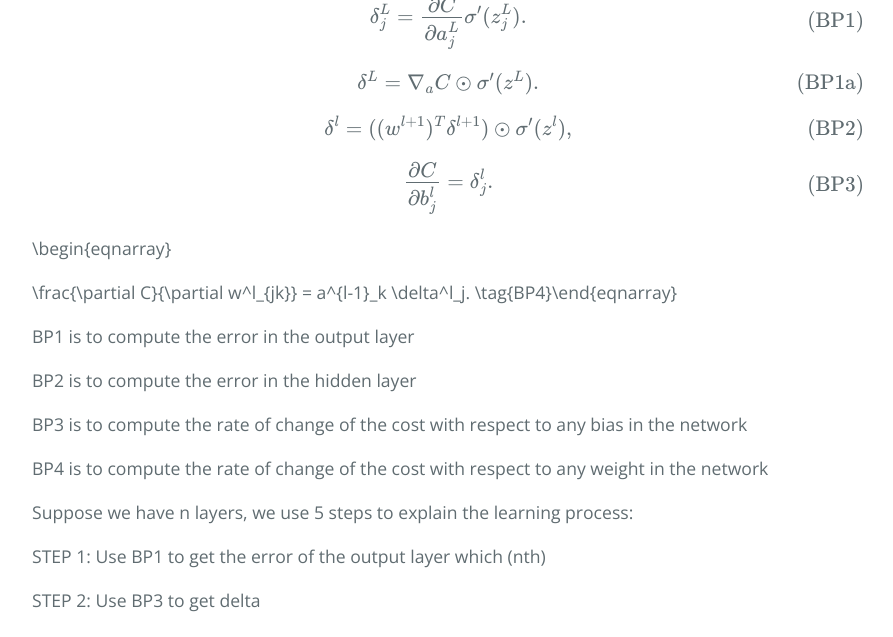
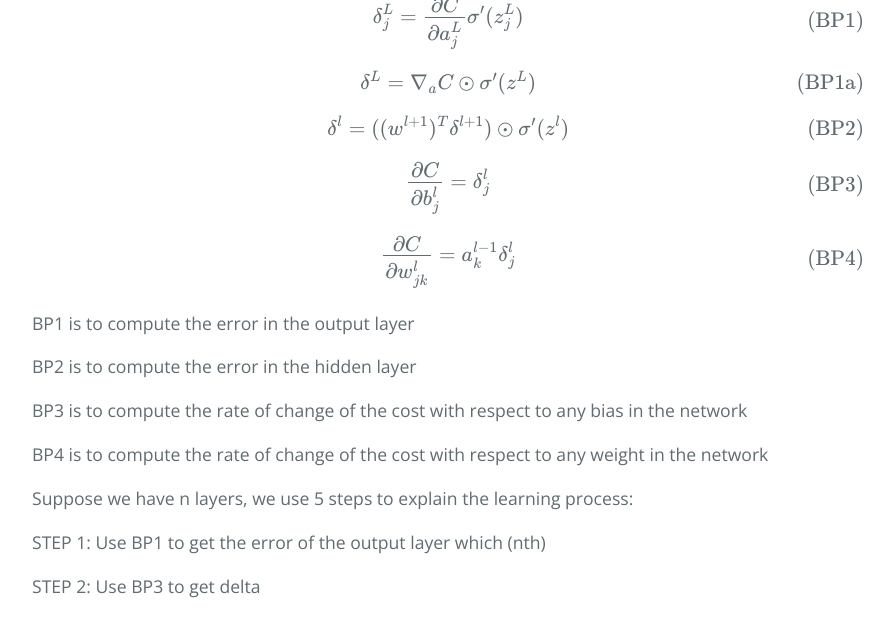
Before and after one commit to zikuicai/zikuicai.github.io, a Jekyll site: the page built from _posts/2017-12-28-back-propagation.md, in a window 1280 px wide and 900 px high, scrolled down 1419 px, cut to the strip 263-900 px from the top of the window. Shown: the whole strip, without its empty margins (192-1085 px from the left). Built offline with Jekyll 4.4.1, drawn with Linux system fonts in a browser that asks for light colours; formulas are drawn with MathJax 3.

```diff
--- a/_posts/2017-12-28-back-propagation.md
+++ b/_posts/2017-12-28-back-propagation.md
@@ -35,24 +35,23 @@ Here are the equations:
 ![The four fundamental equations behind backpropagation](http://neuralnetworksanddeeplearning.com/images/tikz21.png)
 
 \begin{eqnarray}
-  \delta^L_j = \frac{\partial C}{\partial a^L_j} \sigma'(z^L_j).
+  \delta^L_j = \frac{\partial C}{\partial a^L_j} \sigma'(z^L_j)
 \tag{BP1}\end{eqnarray}
 
 \begin{eqnarray}
-  \delta^L = \nabla_a C \odot \sigma'(z^L).
+  \delta^L = \nabla_a C \odot \sigma'(z^L)
 \tag{BP1a}\end{eqnarray}
 
 \begin{eqnarray}
-  \delta^l = ((w^{l+1})^T \delta^{l+1}) \odot \sigma'(z^l),
+  \delta^l = ((w^{l+1})^T \delta^{l+1}) \odot \sigma'(z^l)
 \tag{BP2}\end{eqnarray}
 
-\begin{eqnarray}  \frac{\partial C}{\partial b^l_j} =
-  \delta^l_j.
+\begin{eqnarray}
+\frac{\partial C}{\partial b^l_j} = \delta^l_j
 \tag{BP3}\end{eqnarray}
 
 \begin{eqnarray}
-
-  \frac{\partial C}{\partial w^l_{jk}} = a^{l-1}_k \delta^l_j.
+  \frac{\partial C}{\partial w^l_{jk}} = a^{l-1}_k \delta^l_j
 \tag{BP4}\end{eqnarray}
 
 BP1 is to compute the error in the output layer
```
